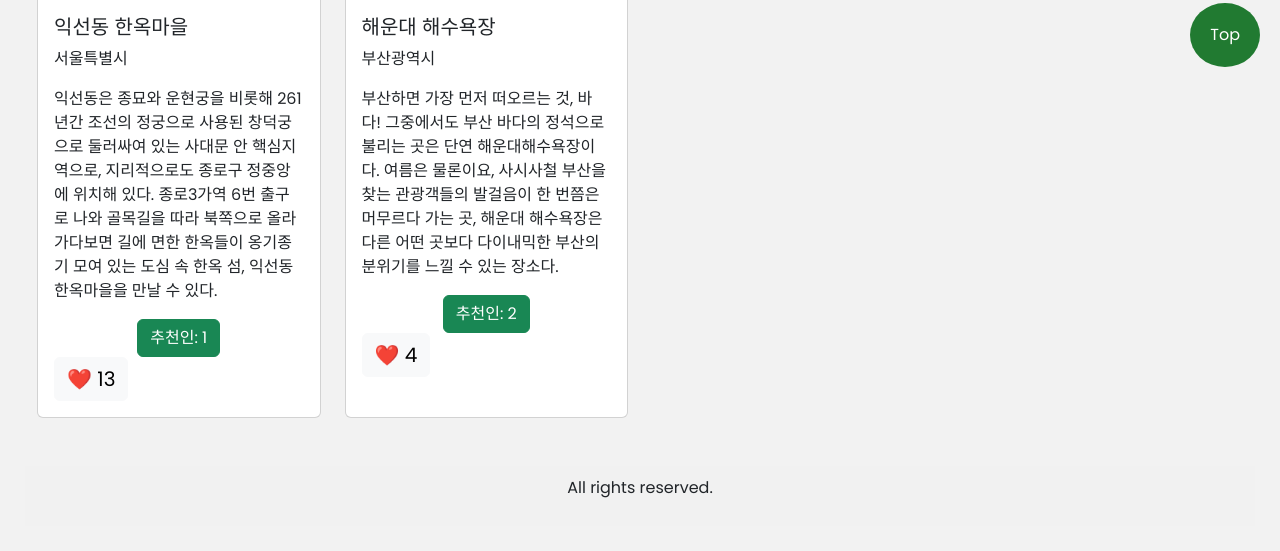
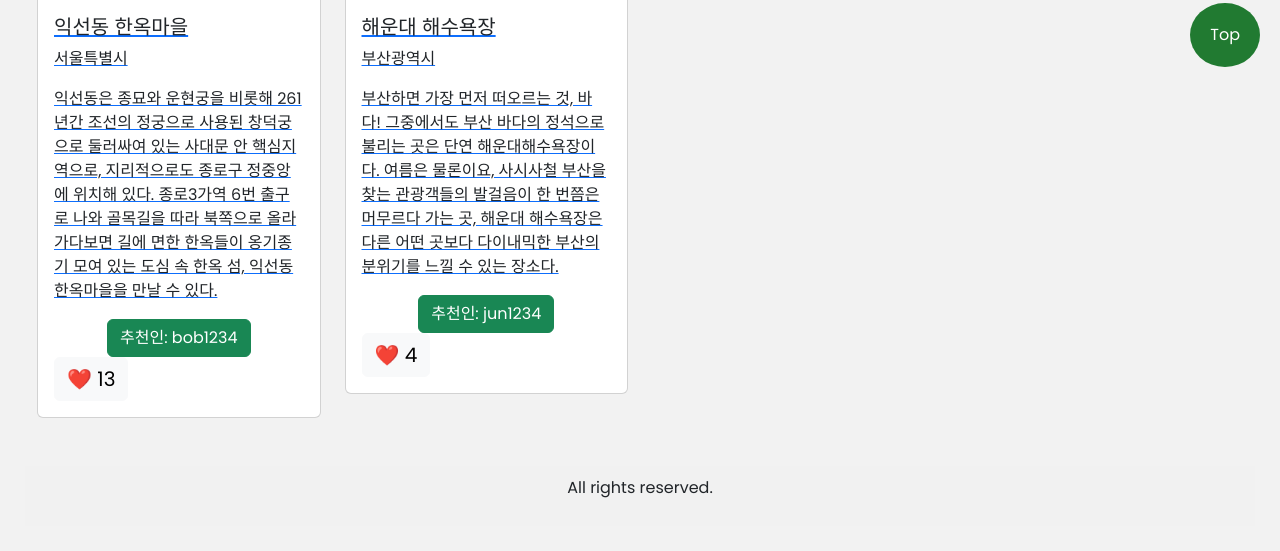
Before and after one commit to hanghae-team2/travel-log, a Flask app: page / in a window 1280 px wide. Shown: the part 713-1264 px from the top of the page. Run offline with Flask 3, Linux system fonts and the light colour scheme; data comes from the database, SQL or seed files in the repository.

Commit message:
Update home page using Join query

```diff
--- a/app.py
+++ b/app.py
@@ -57,13 +57,15 @@ with app.app_context():
 
 @app.route("/")
 def home():
-    favorite_list = TravelDestination.query.all()
+    favorite_list = db.session.query(TravelDestination, User).join(
+        User).filter(User.id == TravelDestination.user_id).all()
     return render_template('home.html', data=favorite_list)
 
 
 @app.route("/bylocation/<location>", methods=["GET", "POST"])
 def byLocation(location):
-    filter_list = TravelDestination.query.filter_by(location=location).all()
+    filter_list = db.session.query(TravelDestination, User).join(
+        User).filter(User.id == TravelDestination.user_id).filter(TravelDestination.location == location).all()
 
     return render_template('home.html', data=filter_list)
 
--- a/templates/home.html
+++ b/templates/home.html
@@ -1,16 +1,26 @@
 <!DOCTYPE html>
 <html lang="en">
-
   <head>
-  <meta charset="UTF-8">
-  <meta name="viewport" content="width=device-width, initial-scale=1.0">
+    <meta charset="UTF-8" />
+    <meta name="viewport" content="width=device-width, initial-scale=1.0" />
     <title>전국팔도 구석구석</title>
     <!-- bootstrap css cdn -->
-  <link rel="stylesheet" href="https://cdn.jsdelivr.net/npm/bootstrap-icons@1.10.5/font/bootstrap-icons.css">
-  <link href="https://cdn.jsdelivr.net/npm/bootstrap@5.3.0/dist/css/bootstrap.min.css" rel="stylesheet"
-        integrity="sha384-9ndCyUaIbzAi2FUVXJi0CjmCapSmO7SnpJef0486qhLnuZ2cdeRhO02iuK6FUUVM" crossorigin="anonymous">
+    <link
+      rel="stylesheet"
+      href="https://cdn.jsdelivr.net/npm/bootstrap-icons@1.10.5/font/bootstrap-icons.css"
+    />
+    <link
+      href="https://cdn.jsdelivr.net/npm/bootstrap@5.3.0/dist/css/bootstrap.min.css"
+      rel="stylesheet"
+      integrity="sha384-9ndCyUaIbzAi2FUVXJi0CjmCapSmO7SnpJef0486qhLnuZ2cdeRhO02iuK6FUUVM"
+      crossorigin="anonymous"
+    />
     <!-- https://flask.palletsprojects.com/en/3.0.x/quickstart/#static-files -->
-  <link type="text/css" rel="stylesheet" href="{{ url_for('static', filename='stylesheets/home.css')}}">
+    <link
+      type="text/css"
+      rel="stylesheet"
+      href="{{ url_for('static', filename='stylesheets/home.css')}}"
+    />
     <script src="https://code.jquery.com/jquery-3.6.4.min.js"></script>
   </head>
 
@@ -23,14 +33,24 @@
       </nav>
 
       <div class="header">
-      <img src="https://cdn.pixabay.com/photo/2018/01/31/05/43/web-3120321_640.png" alt="travel bag">
+        <img
+          src="https://cdn.pixabay.com/photo/2018/01/31/05/43/web-3120321_640.png"
+          alt="travel bag"
+        />
         <h1>전국팔도 구석구석</h1>
       </div>
 
       <div class="by-location">
         {% for element in data %}
-        <form action="{{ url_for('byLocation', location=element.location) }}" method="POST">
-          <input type="submit" class="btn btn-dark btn-space" value="{{element.location}}">
+        <form
+          action="{{ url_for('byLocation', location=element[0].location) }}"
+          method="POST"
+        >
+          <input
+            type="submit"
+            class="btn btn-dark btn-space"
+            value="{{element[0].location}}"
+          />
         </form>
         {% endfor %}
       </div>
@@ -40,23 +60,44 @@
         <div class="row row-cols-1 row-cols-md-4 g-4 mx-auto w-85 pb-5">
           <!-- 여행지 사진 리스트의 각 항목에 대해서 반복문을 실행한다 -->
           {% for favorite in data %}
+          <a href="{{url_for('post', id=favorite[0].id)}}">
             <div class="col">
               <div class="card h-100">
-            <img src="{{favorite.image_url}}"
-              class="card-img-top" alt="...">
+                <img
+                  src="{{favorite[0].image_url}}"
+                  class="card-img-top"
+                  alt="..."
+                />
                 <div class="card-body">
-              <h5 class="card-title">{{favorite.title}}</h5>
-              <p class="card-text">{{favorite.location}}</p>
-              <p class="card-text">{{favorite.description}}</p>
-              <form class="text-center" action="{{ url_for('byuser', user_id=favorite.user_id) }}" method="POST">
-                <input type="submit" class="btn btn-success" value="추천인: {{favorite.user_id}}">
+                  <h5 class="card-title">{{favorite[0].title}}</h5>
+                  <p class="card-text">{{favorite[0].location}}</p>
+                  <p class="card-text">{{favorite[0].description}}</p>
+                  <form
+                    class="text-center"
+                    action="{{ url_for('byuser', user_id=favorite[0].user_id) }}"
+                    method="POST"
+                  >
+                    <input
+                      type="submit"
+                      class="btn btn-success"
+                      value="추천인: {{favorite[1].username}}"
+                    />
                   </form>
-              <form class="text-right" action="{{ url_for('update_likes', id=favorite.id) }}" method="POST">
-                <input type="submit" class="btn btn-light likes" value="❤️ {{ favorite.likes }}">
+                  <form
+                    class="text-right"
+                    action="{{ url_for('update_likes', id=favorite[0].id) }}"
+                    method="POST"
+                  >
+                    <input
+                      type="submit"
+                      class="btn btn-light likes"
+                      value="❤️ {{ favorite[0].likes }}"
+                    />
                   </form>
                 </div>
               </div>
             </div>
+          </a>
           {% endfor %}
         </div>
       </div>
@@ -67,17 +108,18 @@
       </footer>
     </div>
     <!-- bootstrap js cdn -->
-  <script src="https://cdn.jsdelivr.net/npm/bootstrap@5.3.2/dist/js/bootstrap.bundle.min.js"
+    <script
+      src="https://cdn.jsdelivr.net/npm/bootstrap@5.3.2/dist/js/bootstrap.bundle.min.js"
       integrity="sha384-C6RzsynM9kWDrMNeT87bh95OGNyZPhcTNXj1NW7RuBCsyN/o0jlpcV8Qyq46cDfL"
-    crossorigin="anonymous"></script>
+      crossorigin="anonymous"
+    ></script>
 
     <script>
       // click() function listens for a click on the scroll-to-top button
-    $('#scroll-to-top').click(function() {
+      $('#scroll-to-top').click(function () {
         // When the button is clicked, the animate() function is called on the html and body elements
-      $('html, body').animate({scrollTop: 0}, 500)
-    })
+        $('html, body').animate({ scrollTop: 0 }, 500);
+      });
     </script>
   </body>
-
 </html>
```
Lines whose indentation alone changed are shown as unchanged.
